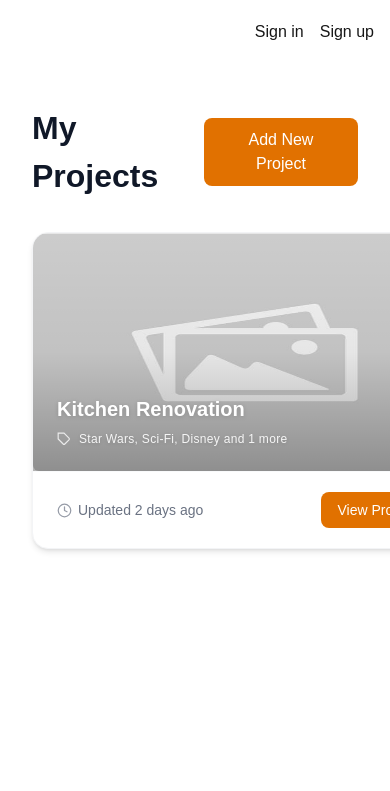
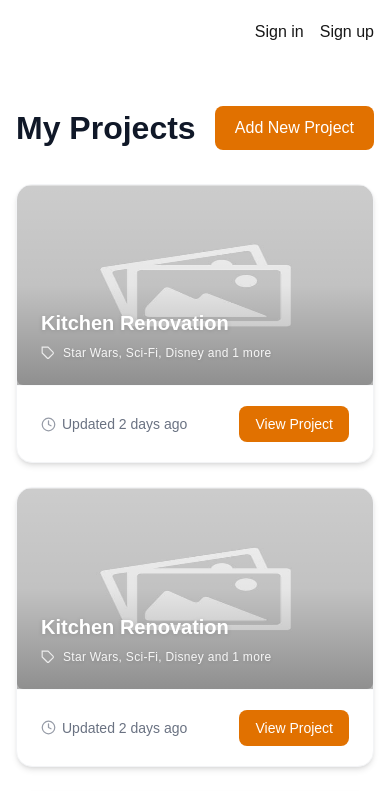
Before and after one commit to jwald3/moc_canvas_next, a Next.js app: page / in a window 390 px wide. Shown: the top 791 px of the page. Built offline with nearby package versions, Linux system fonts and the light colour scheme; no server answers.

Commit message:
handled responsiveness on homepage with vertical layout

```diff
--- a/src/app/page.tsx
+++ b/src/app/page.tsx
@@ -7,7 +7,7 @@ import ProjectPreviewCard from "@/components/ui/ProjectPreviewCard";
 
 export default function Home() {
     return (
-        <div className="w-full max-w-[1400px] mx-auto px-8">
+        <div className="w-full max-w-[1400px] mx-auto px-4 sm:px-8">
             <div className="flex flex-col gap-8 py-10">
                 <div className="flex items-center justify-between">
                     <h1 className="text-[32px] font-bold text-gray-900">My Projects</h1>
@@ -15,7 +15,7 @@ export default function Home() {
                         Add New Project
                     </button>
                 </div>
-                <div className="flex overflow-x-auto gap-6 pb-6 -mx-8 px-8">
+                <div className="flex flex-col md:flex-row overflow-x-auto gap-6 pb-6 -mx-4 px-4 sm:-mx-8 sm:px-8">
                     <ProjectPreviewCard />
                     <ProjectPreviewCard />
                     <ProjectPreviewCard />
--- a/src/components/ui/ProjectPreviewCard.tsx
+++ b/src/components/ui/ProjectPreviewCard.tsx
@@ -18,10 +18,9 @@ export default function ProjectPreviewCard({
     const tagString = tags.length > 3 ? `${tags.slice(0, 3).join(", ")} and ${tags.length - 3} more` : tags.join(", ");
 
     return (
-        <div className="w-[424px] flex-shrink-0 rounded-2xl overflow-hidden shadow-md bg-white border border-gray-100">
-            {/* Thumbnail container */}
-            <div className="relative h-[238px]">
-                {/* Image portion with gradient overlay */}
+        <div className="w-full md:w-[424px] flex-shrink-0 rounded-2xl overflow-hidden shadow-md bg-white border border-gray-100">
+            {/* Thumbnail container - adjust height to maintain aspect ratio on mobile */}
+            <div className="relative w-full aspect-[16/9]">
                 <ThumbnailImage
                     src={imageSrc}
                     alt={imageAlt}
```
